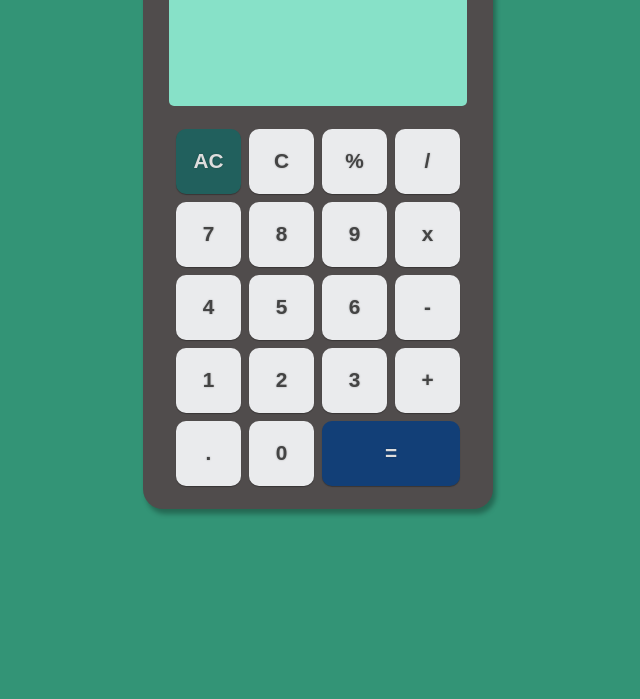
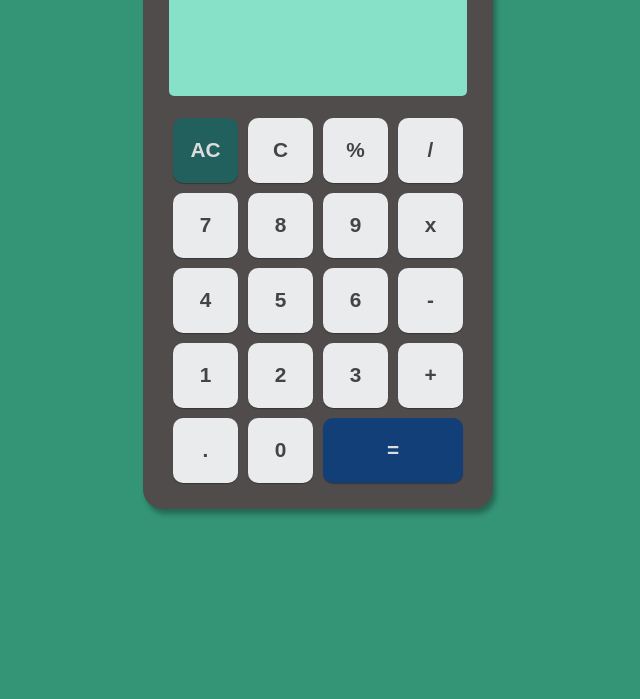
Before and after one commit to gilang-fr/calculator-project, a plain HTML site: page index.html in a window 1280 px wide. Shown: the part 101-800 px from the top of the page, without its empty margins (322-962 px from the left). Drawn offline with Linux system fonts and the light colour scheme.

Commit message:
Change Style

```diff
--- a/index.html
+++ b/index.html
@@ -20,7 +20,7 @@
             <div class="btn-area">
                 <button class="btn all-clear">AC</button>
                 <button class="btn clear">C</button>
-                <button class="btn operator">%</button>
+                <button class="btn percent">%</button>
                 <button class="btn operator">/</button>
                 <button class="btn number">7</button>
                 <button class="btn number">8</button>
--- a/style.css
+++ b/style.css
@@ -48,7 +48,7 @@ body {
 
 .display .history-value {
     height: 40%;
-    font-size: 17px;
+    font-size: 20px;
     font-weight: 500;
 }
 
@@ -59,13 +59,14 @@ body {
 }
 
 .btn-area {
+    height: 70%;
+    margin: 10px auto 20px;
     display: grid;
     grid-template-columns: repeat(4, 65px);
     grid-template-rows: repeat(5, 65px);
-    height: 70%;
     align-content: center;
     justify-content: space-between;
-    gap: 8px;
+    gap: 10px;
 }
 
 .btn {
@@ -78,9 +79,8 @@ body {
     align-items: center;
     justify-content: center;
     cursor: pointer;
-    transition: 0.1s;
+    transition: 0.05s;
     box-shadow: 0 1px 1px rgba(0, 0, 0, 0.3);
-    text-shadow: 0 0 2px rgba(0, 0, 0, 0.3);
 }
 
 .btn:hover {
```
